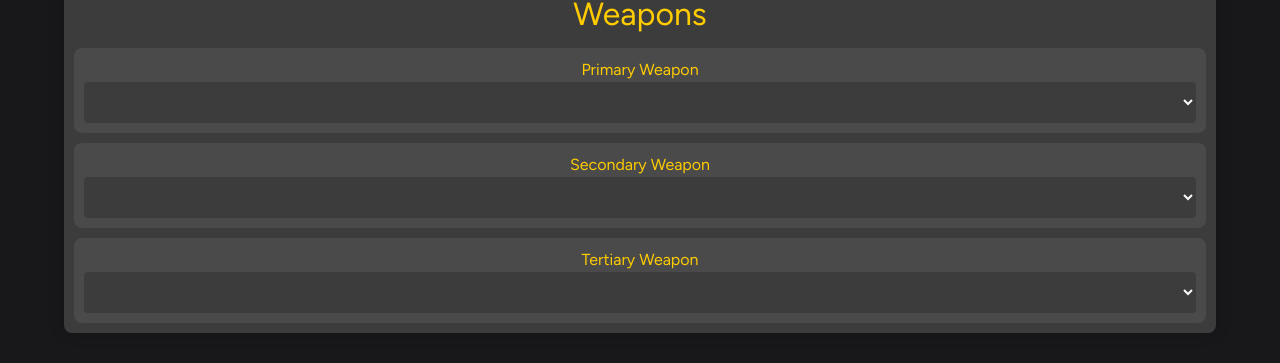
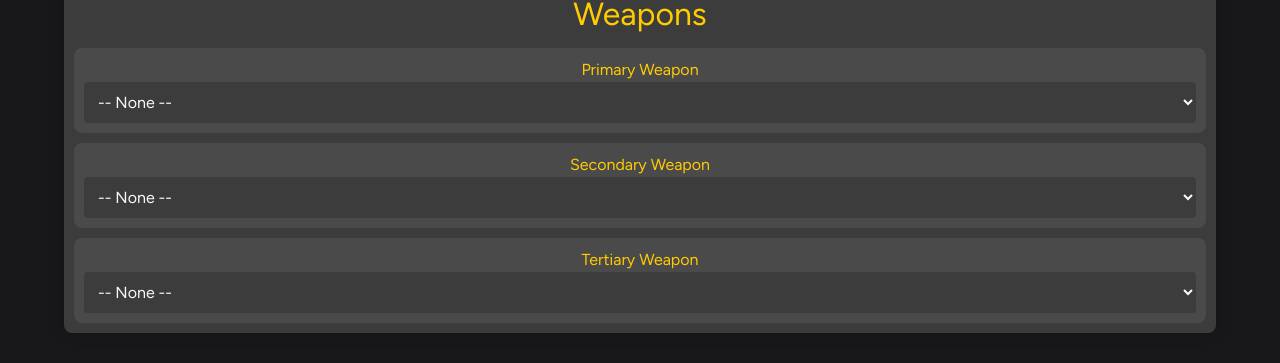
Before and after one commit to B-Fanjoy/7CMBG-LoadoutCreator, a Vue app: page /creator in a window 1280 px wide. Shown: the part 260-623 px from the top of the page. Built offline with nearby package versions, Linux system fonts and the light colour scheme; a web font is replaced by a local one.

Commit message:
Add Default value

```diff
--- a/src/views/CreatorView.vue
+++ b/src/views/CreatorView.vue
@@ -10,6 +10,7 @@
             <option v-for="weapon in section.weapons" :key="weapon.id" :value="weapon.id">
               {{ weapon.name }}
             </option>
+            <option value="">-- None --</option>
           </select>
         </div>
       </div>
@@ -38,7 +39,7 @@ export default {
 
   data() {
     return {
-      selectedWeapon: '-- None --',
+      selectedWeapon: '',
       weaponSections: [],
       fillableGearSections: [],
       selectedGear: {},
```
